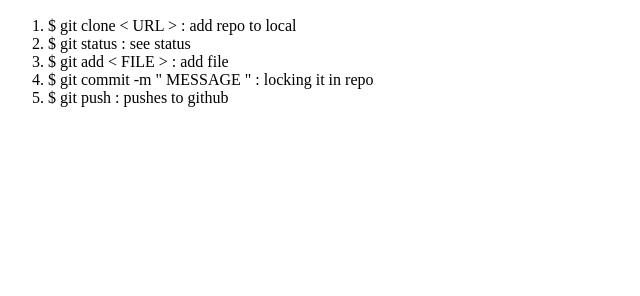
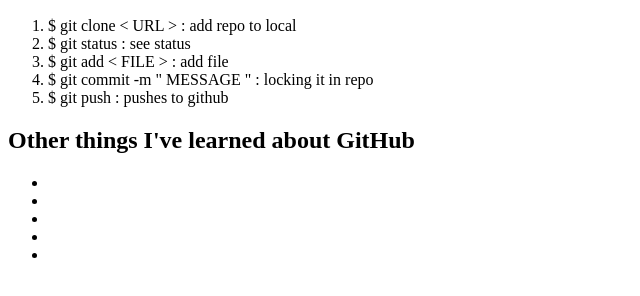
Before and after one commit to j-niel/sample, a plain HTML site: page index.html in a window 1280 px wide. Shown: the part 110-406 px from the top of the page, without its empty margins (0-640 px from the left). Drawn offline with Linux system fonts and the light colour scheme.

Commit message:
fourth commit

```diff
--- a/index.html
+++ b/index.html
@@ -18,6 +18,15 @@
             <li>$ git commit -m " MESSAGE " : locking it in repo</li>
             <li>$ git push : pushes to github</li>
         </ol>
+
+        <h2>Other things I've learned about GitHub</h2>
+        <ul>
+            <li></li>
+            <li></li>
+            <li></li>
+            <li></li>
+            <li></li>
+        </ul>
     </div>
 </body>
 </html>
```
